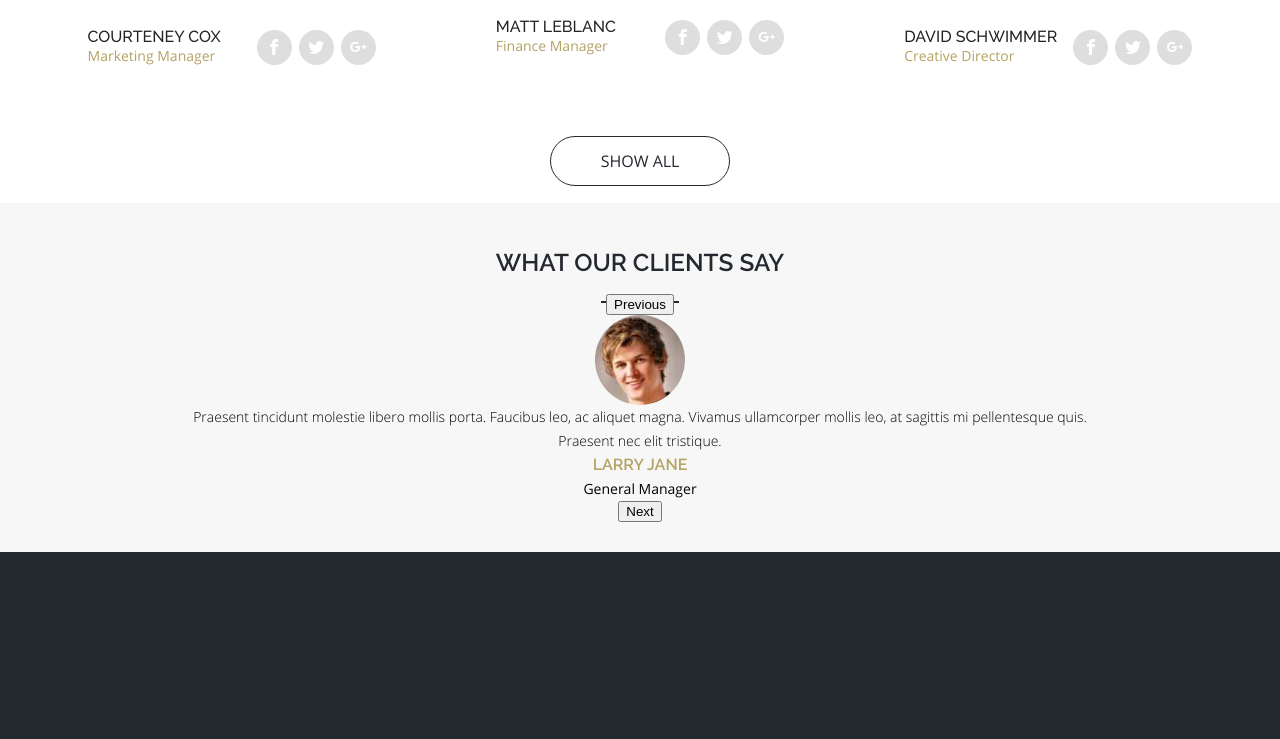
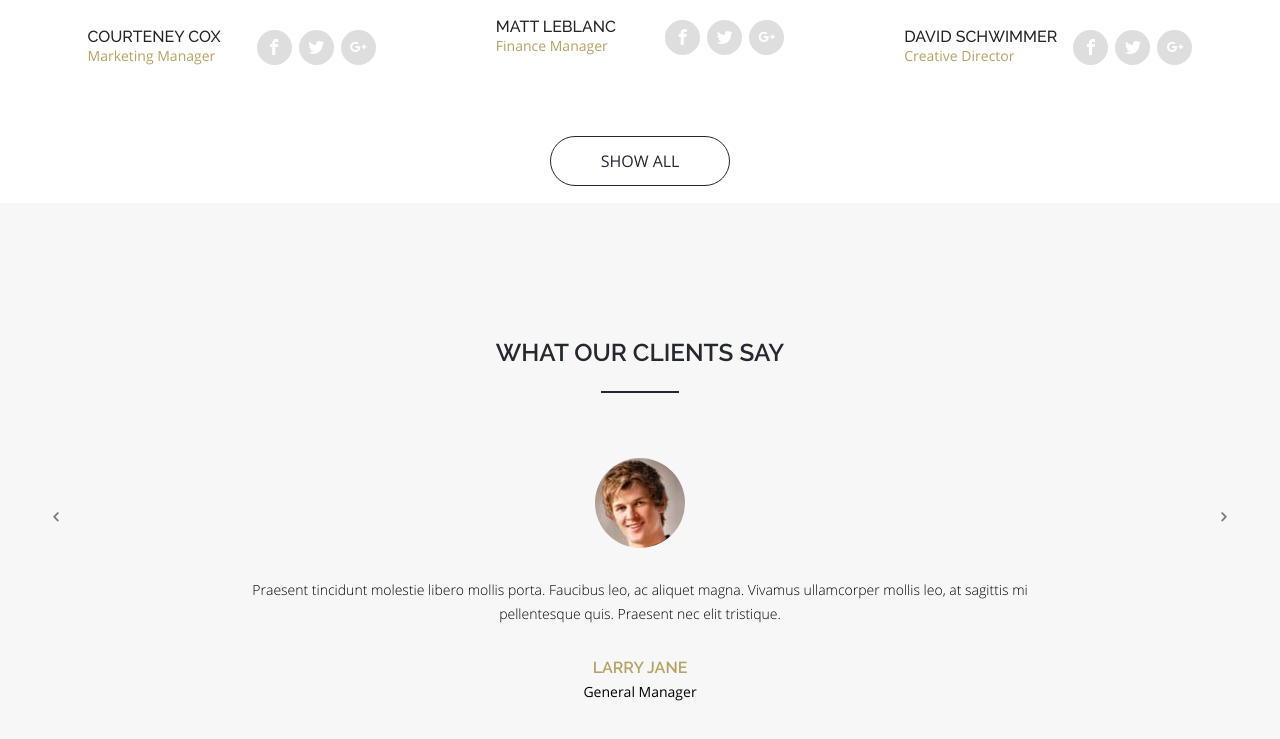
Before and after one commit to ToxaWest/fapor, a website: page app/index.html in a window 1280 px wide. Shown: the part 925-1664 px from the top of the page. Before the commit the page ends 1477 px from the top, so only its background shows below. Drawn offline with nearby package versions, Linux system fonts and the light colour scheme.

Commit message:
add styles to slider

```diff
--- a/app/less/style.less
+++ b/app/less/style.less
@@ -256,7 +256,7 @@ body{
   width: 100%;
   background: #f7f7f7;
   text-align: center;
-  padding: 30px;
+  padding: 120px 30px 35px;
   h2{
     &::after{
       border-top-color: #24282f;
@@ -264,8 +264,44 @@ body{
   }
   &__comments{
     max-width: 1195px;
-    margin: auto;
+    margin: 95px auto 75px;
+    position: relative;
     text-align: center;
+    .slick-arrow{
+      position: absolute;
+      top:20%;
+      z-index: 300;
+      font-size: 0;
+      cursor: pointer;
+      background: none;
+      border:none;
+      opacity: 0.5;
+      transition: 0.3s;
+      &:hover{
+        opacity: 1;
+      }
+      &:focus{
+        border: none;
+        outline: none;
+      }
+      &::before{
+        content: '';
+        font-size: 16px;
+        font-family: 'icomoon' !important;
+      }
+    }
+    .slick-next{
+      right: 0;
+      &::before{
+        content: '\e900';
+      }
+    }
+    .slick-prev{
+      left: 0;
+      &::before{
+        content: '\e901';
+      }
+    }
   }
   &__comment{
     display: flex;
@@ -278,6 +314,7 @@ body{
     line-height: 24px;
     font-family: @font2-2;
     color: #000;
+    padding: 30px;
   }
   &__name{
     font-size: 16px;
```
Also changed, not shown: app/css/style.css, app/fonts/icomoon.ttf, app/fonts/icomoon.woff, 2 other files.
